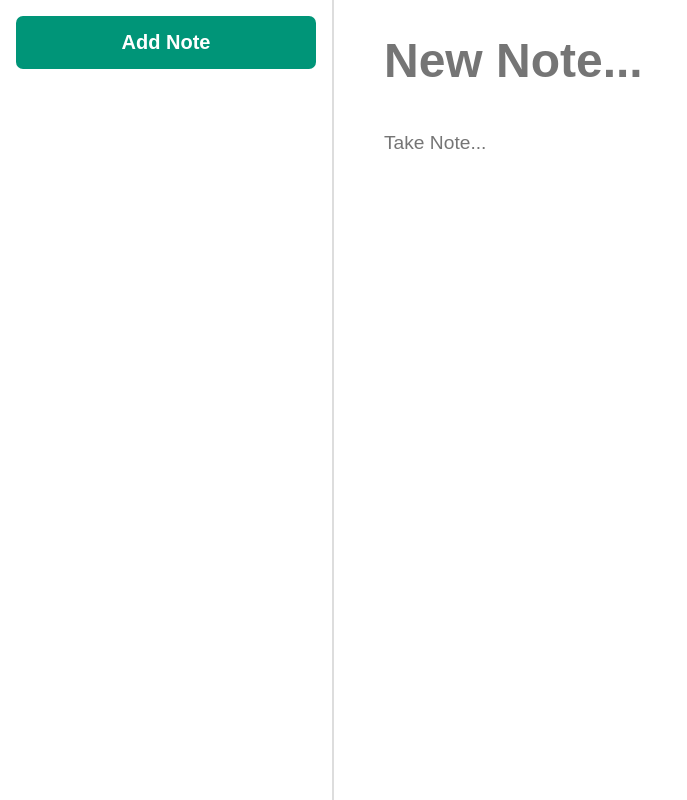
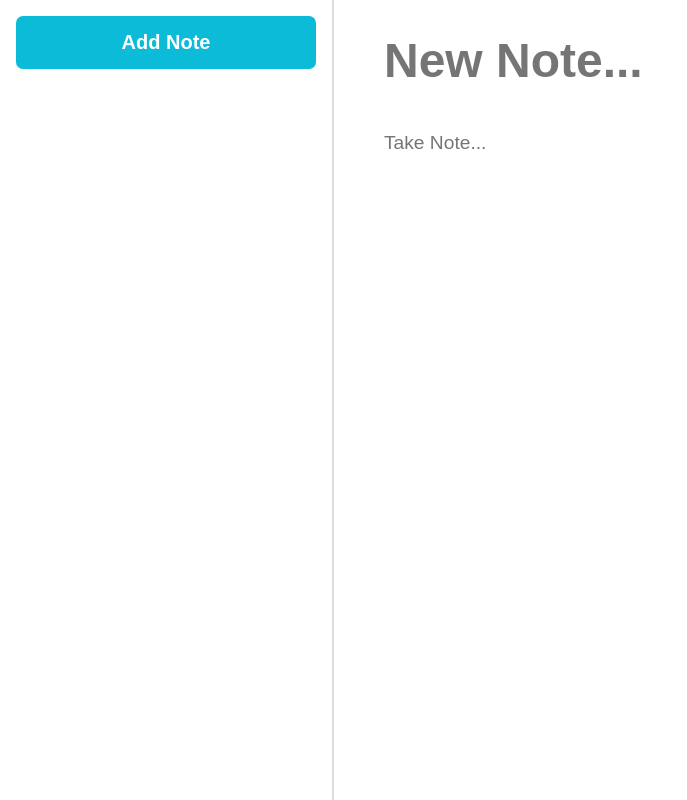
Before and after one commit to JonatanNylund/Notation, a plain HTML site: page index.html in a window 1280 px wide. Shown: the whole page, without its empty margins (0-687 px from the left). Drawn offline with Linux system fonts and the light colour scheme.

Commit message:
CSS updated

```diff
--- a/index.html
+++ b/index.html
@@ -5,7 +5,7 @@
     <meta http-equiv="X-UA-Compatible" content="IE=edge">
     <meta name="viewport" content="width=device-width, initial-scale=1.0">
     <link rel="stylesheet" href="style.css">
-    <title>Notation</title>
+    <title>Home | Notation</title>
 </head>
 <body>
     <div class="notes" id="app">
--- a/style.css
+++ b/style.css
@@ -21,7 +21,7 @@ html, body {
 }
 
 .notes__add {
-    background: #009578;
+    background: #0CBBD7;
     border: none;
     border-radius: 7px;
     color: #ffffff;
@@ -34,7 +34,7 @@ html, body {
 }
 
 .notes__add:hover {
-    background: #00af8c;
+    background: #74E1F2;
 }
 
 .notes__list-item {
```
